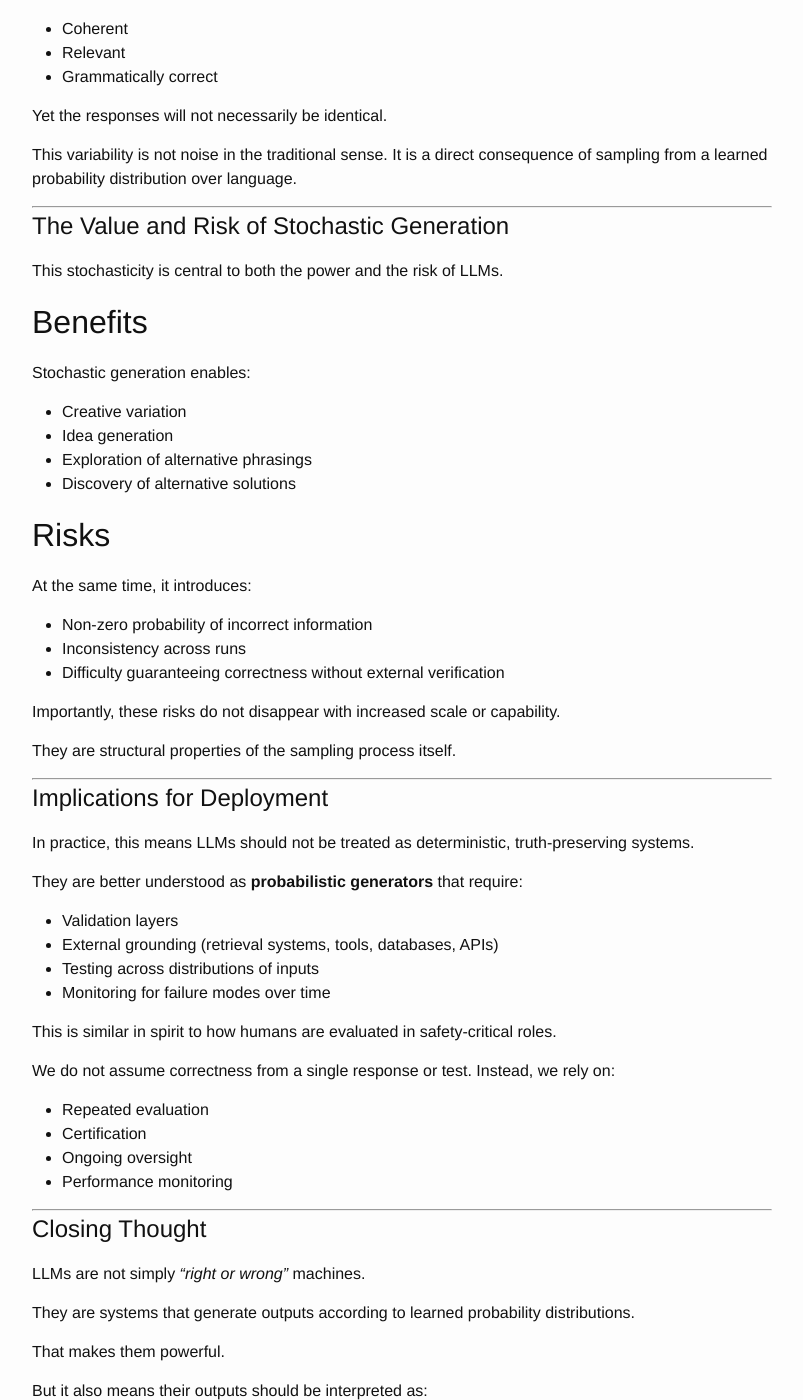
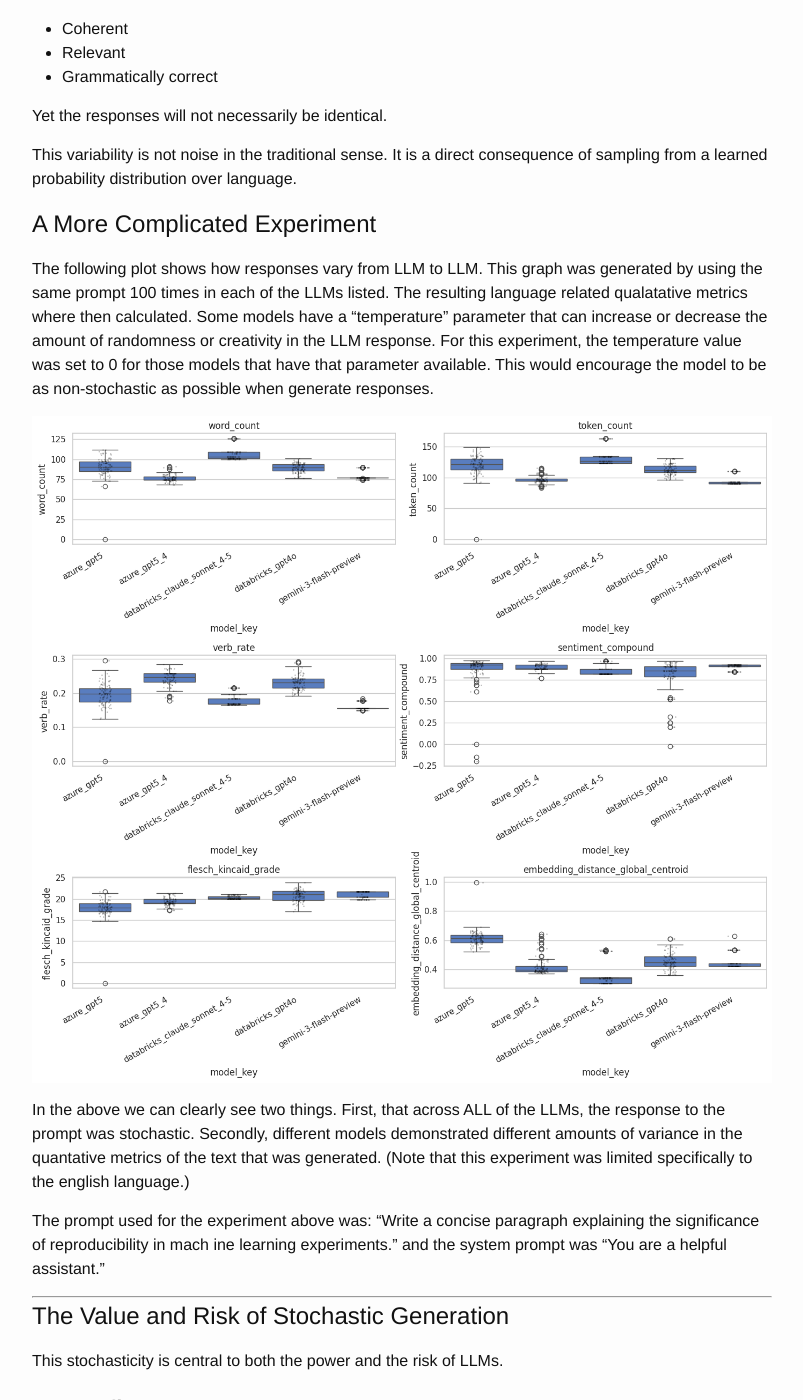
Before and after one commit to fractalbass/data_science, a Jekyll site: the page built from _posts/2026-06-02-llms-are-random-variables-not-functions.md, in a window 1280 px wide and 1400 px high, scrolled down 3015 px. Shown: the whole window, without its empty margins (238-1041 px from the left). Built offline with Jekyll 4.4.1, drawn with Linux system fonts in a browser that asks for light colours; formulas are drawn with MathJax 3.

Commit message:
Stochastic LLMs with quantative experiment.

```diff
--- a/_posts/2026-06-02-llms-are-random-variables-not-functions.md
+++ b/_posts/2026-06-02-llms-are-random-variables-not-functions.md
@@ -178,6 +178,17 @@ Yet the responses will not necessarily be identical.
 
 This variability is not noise in the traditional sense. It is a direct consequence of sampling from a learned probability distribution over language.
 
+# A More Complicated Experiment
+
+The following plot shows how responses vary from LLM to LLM.  This graph was generated by using the same prompt 100 times in each of the LLMs listed.  The resulting language related qualatative metrics where then calculated.  Some models have a "temperature" parameter that can increase or decrease the amount of randomness or creativity in the LLM response.  For this experiment, the temperature value was set to 0 for those models that have that parameter available.  This would encourage the model to be as non-stochastic as possible when generate responses.
+
+![combined plot]({{site.url }}/images/combined_plot.png)
+
+In the above we can clearly see two things.  First, that across ALL of the LLMs, the response to the prompt was stochastic.  Secondly, different models demonstrated different amounts of variance in the quantative metrics of the text that was generated.  (Note that this experiment was limited specifically to the english language.)
+
+The prompt used for the experiment above was:  "Write a concise paragraph explaining the significance of reproducibility in mach
+ine learning experiments." and the system prompt was "You are a helpful assistant."
+
 ---
 
 # The Value and Risk of Stochastic Generation
```
Also changed, not shown: images/combined_plot.png (added).
